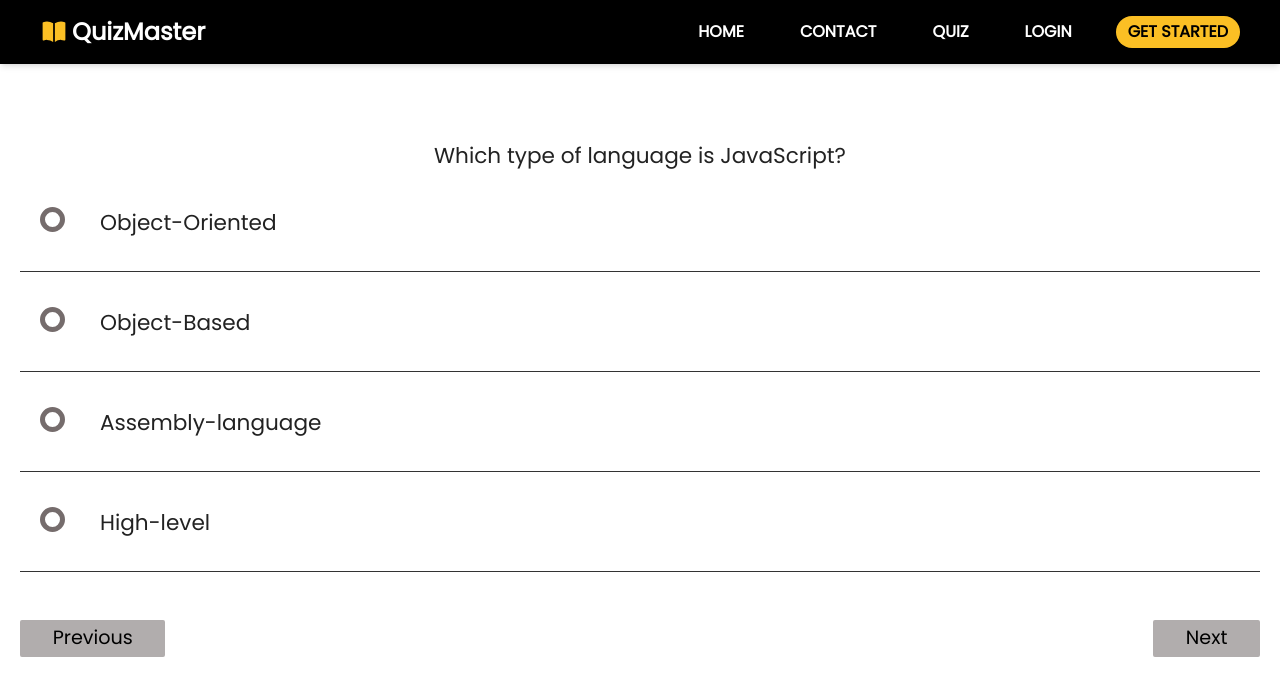
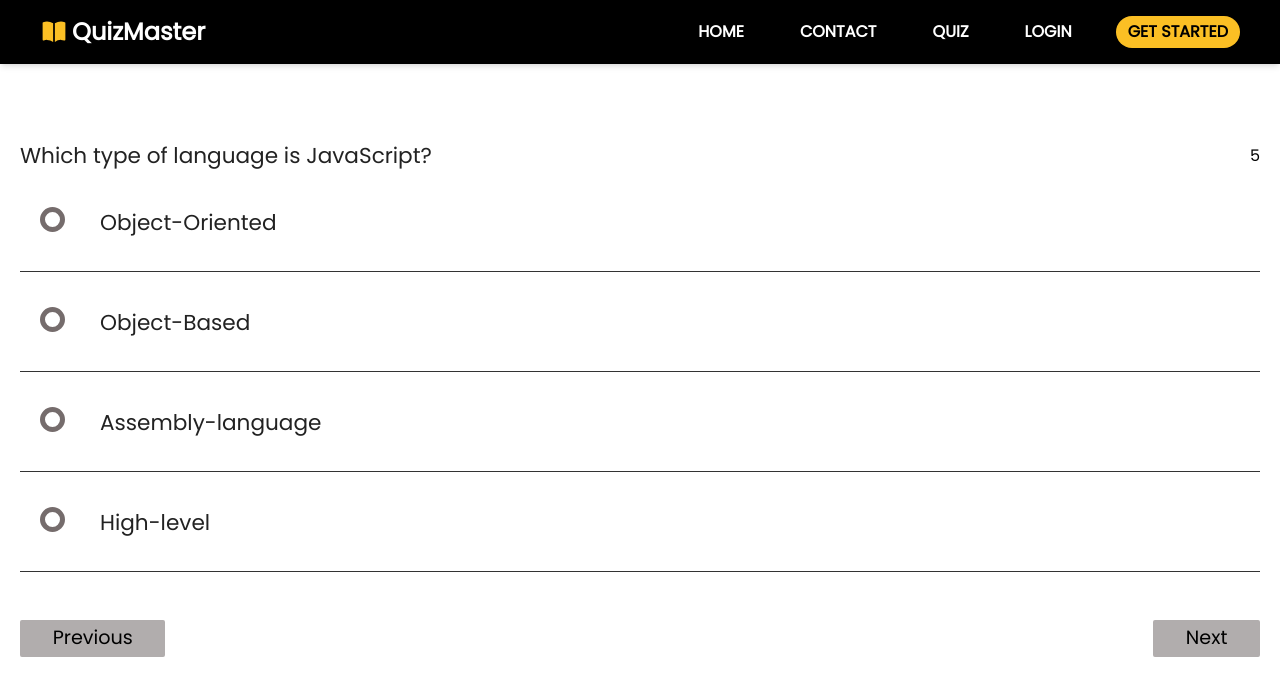
Before and after one commit to AdityaJaiswal14/Meraki, a React (Vite) app in the folder Quiz App/FRONTEND/: page /quiz in a window 1280 px wide. Shown: the top 696 px of the page. Built offline with nearby package versions, Linux system fonts and the light colour scheme.

Commit message:
Added timer functionality

```diff
--- a/Quiz App/FRONTEND/src/App.css
+++ b/Quiz App/FRONTEND/src/App.css
@@ -183,3 +183,15 @@ input[type=radio]:checked ~ .text-primary{
 .checked::before{
   background: var(--primary-color)
 } */
+
+.flex {
+  display: flex;
+}
+
+.justify-between {
+  justify-content: space-between;
+}
+
+.items-center {
+  align-items: center;
+}
--- a/Quiz App/FRONTEND/src/components/Questions.jsx
+++ b/Quiz App/FRONTEND/src/components/Questions.jsx
@@ -1,36 +1,44 @@
-import React, { useEffect, useState } from 'react'
-import { useSelector } from 'react-redux'
-import { useFetchQuestion } from '../hooks/FetchQuestion'
+import React, { useEffect, useState } from 'react';
+import { useSelector } from 'react-redux';
+import { useFetchQuestion } from '../hooks/FetchQuestion';
+import Timer from './Timer';
+import { useDispatch } from 'react-redux';
+import { MoveNextQuestion } from '../hooks/FetchQuestion';
 
 export default function Questions() {
-    const[checked, setChecked] = useState(undefined)
-    const [{isLoading, apiData, serverError}] = useFetchQuestion()
+  const [checked, setChecked] = useState(undefined);
+  const [{ isLoading, apiData, serverError }] = useFetchQuestion();
+  const questions = useSelector(state => state.questions.queue[state.questions.trace]);
+  const dispatch = useDispatch();
 
-    const questions = useSelector(state => state.questions.queue[state.questions.trace])
   useEffect(() => {
-      console.log(questions)
-    })
+    console.log(questions);
+  }, [questions]);
 
-    // useEffect(() => {
-    //     console.log(isLoading)
-    //     console.log(apiData)
-    //     console.log(serverError)
-    // })
-
-    function onSelect(){
+  function onSelect() {
     // console.log('radio button change')
   }
 
-    if(isLoading) return <h3 className='text-light'>isLoading</h3>
-    if(serverError) return <h3 className='text-light'>{serverError || "Unknown Error"}</h3>
+  function onUpdateTime(currentTime) {
+    console.log('Current Time: ', currentTime);
+  }
+
+  function onTimeUp() {
+    console.log('Time is up! Moving to next question.');
+    dispatch(MoveNextQuestion());
+  }
+
+  if (isLoading) return <h3 className='text-light'>Loading...</h3>;
+  if (serverError) return <h3 className='text-light'>{serverError || "Unknown Error"}</h3>;
 
   return (
     <div className='questions'>
+      <div className='flex justify-between items-center'>
         <h2 className='text-light'>{questions?.question}</h2>
-
+        <Timer onUpdateTime={onUpdateTime} onTimeUp={onTimeUp} resetKey={questions?.id} />
+      </div>
       <ul key={questions?.id}>
-            {
-                questions?.options.map((q, i) => (
+        {questions?.options.map((q, i) => (
           <li key={i}>
             <input
               type="radio"
@@ -39,14 +47,11 @@ export default function Questions() {
               id={`q${i}-option`}
               onChange={onSelect}
             />
-
             <label className='text-primary' htmlFor={`q${i}-option`}>{q}</label>
             <div className="check"></div>
           </li>
-                ))
+        ))}
+      </ul>
+    </div>
+  );
 }
-        </ul>
-
-    </div>
-  )
-}
--- a/Quiz App/FRONTEND/src/components/Quiz.jsx
+++ b/Quiz App/FRONTEND/src/components/Quiz.jsx
@@ -10,7 +10,7 @@ export default function Quiz() {
     const dispatch = useDispatch()
     useEffect(() => {
       console.log(queue)
-    })
+    }, [queue])
 
     //Next button event handler
     function onNext(){
@@ -32,7 +32,7 @@ export default function Quiz() {
     <div className='container'>
         <h1 className='text-light'></h1>
 
-        <Questions></Questions>
+        <Questions />
 
      <div className='grid'>
         <button className='btn prev' onClick={onPrevious}>Previous</button>
--- /dev/null
+++ b/Quiz App/FRONTEND/src/components/Timer.jsx
@@ -0,0 +1,35 @@
+import React, { useState, useEffect } from 'react';
+
+const Timer = ({ onUpdateTime, onTimeUp, resetKey }) => {
+  const [timer, setTimer] = useState(5);
+
+  useEffect(() => {
+    setTimer(10);
+  }, [resetKey]);
+
+  useEffect(() => {
+    const interval = setInterval(() => {
+      setTimer((currentTime) => {
+        onUpdateTime(currentTime);
+        if (currentTime === 0) {
+          clearInterval(interval);
+          onTimeUp();
+          return 0;
+        }
+        return currentTime - 1;
+      });
+    }, 1000);
+
+    return () => {
+      clearInterval(interval);
+    };
+  }, [onUpdateTime, onTimeUp]);
+
+  return (
+    <div className="flex gap-2 items-center">
+      <span>{timer}</span>
+    </div>
+  );
+};
+
+export default Timer;
```
Lines whose indentation alone changed are shown as unchanged.
